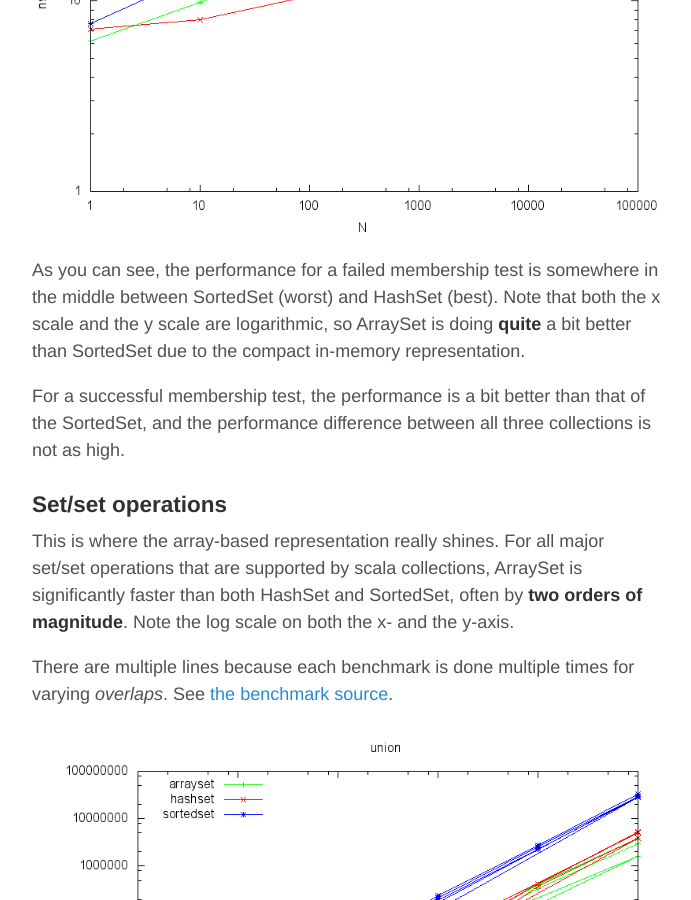
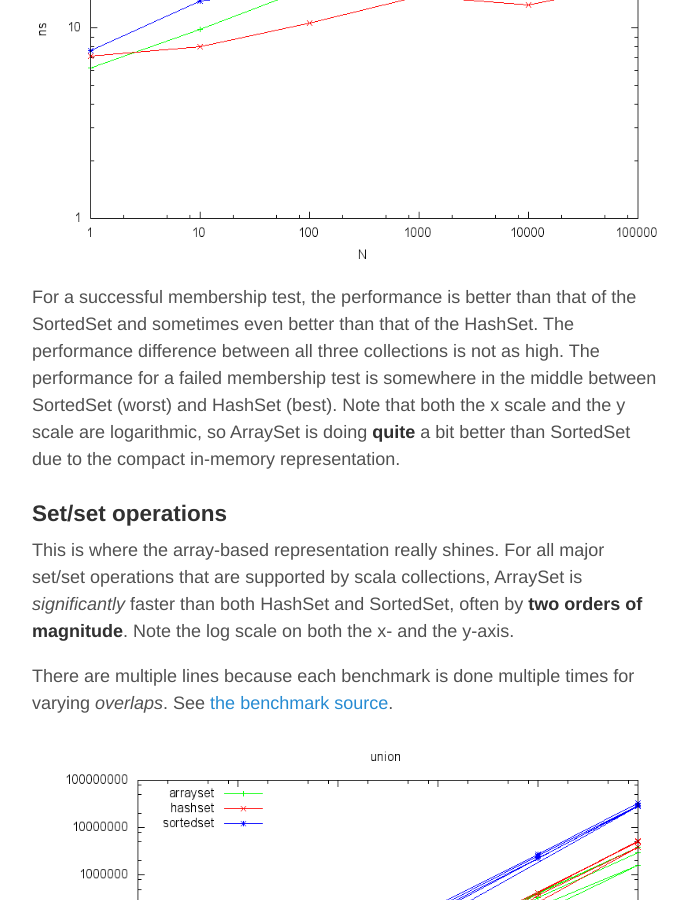
Before and after one commit to rklaehn/rklaehn.github.io, a Jekyll site: the page built from _posts/2015-12-18-array-based-immutable-collections.md, in a window 1280 px wide and 900 px high, scrolled down 3576 px. Shown: the whole window, without its empty margins (293-984 px from the left). Built offline with Jekyll 4.4.1, drawn with Linux system fonts in a browser that asks for light colours; some of the changed text lies outside the part shown.

Commit message:
Update 2015-12-18-array-based-immutable-collections.md

```diff
--- a/_posts/2015-12-18-array-based-immutable-collections.md
+++ b/_posts/2015-12-18-array-based-immutable-collections.md
@@ -23,7 +23,7 @@
 
 ## ArraySet
 
-An `ArraySet[A]` is just a wrapper around an ordered array. Lookup for contains etc. is done using a binary search and is therefore O(log n). Elements are sorted, so an `ArraySet[A]` is most closely comparable with a `SortedSet[A]` from the scala collections library. But it will still perform better than a binary search tree, since the data is in a single continuous section of memory. And of course it will work up to very large collections where a binary tree will run out of memory because of its memory overhead.
+The benchmarks compare creation, membership test, and bulk operations for `ArraySet[T]` with `scala.collection.immutable.SortedSet[T]` and `scala.collection.immutable.HashSet[T]`. An `ArraySet[A]` is just a wrapper around an ordered array. Lookup for contains etc. is done using a binary search and is therefore O(log n). Elements are sorted, so an `ArraySet[A]` is most closely comparable with a `SortedSet[A]`. But it will still perform better than a binary search tree, since the data is in a single continuous section of memory. And of course it will work up to very large collections where a binary tree will run out of memory because of its memory overhead.
 
 ### Building
 
@@ -31,21 +31,19 @@
 
 ![Building ArraySets]({{ site.url }}/assets/setcreate.png)
 
-As you can see from this benchmark, bulk creation of ArraySet[Int] is consistently *much* faster than building HashSet[Int] or SortedSet[Int]. The naive approach of adding elements sequentially unsurprisingly gets much slower for high n, since it is an O(n<sup>2</sup>) operation. So don't do that.
+As you can see from this benchmark, bulk creation of ArraySet[Int] is consistently *much* faster than building HashSet[Int] or SortedSet[Int]. The naive approach of adding elements sequentially unsurprisingly gets much slower for high n, since it is an O(n<sup>2</sup>) operation. *So don't do that.*
 
 ### Set/element operations
 
-The essential set/element operation for a set is membership test. This benchmark compares an `ArraySet[T]` with a `scala.collection.immutable.HashSet[T]` and `scala.collection.immutable.SortedSet[T]`. The two cases are for if the element is contained in the set, and if it is not contained in the set (outside).
+The essential set/element operation for a set is membership test. The two cases are for if the element is contained in the set, and if it is not contained in the set (outside).
 
 ![Set/Element operations]({{ site.url }}/assets/setelement.png)
 
-As you can see, the performance for a failed membership test is somewhere in the middle between SortedSet (worst) and HashSet (best). Note that both the x scale and the y scale are logarithmic, so ArraySet is doing **quite** a bit better than SortedSet due to the compact in-memory representation.
-
-For a successful membership test, the performance is a bit better than that of the SortedSet, and the performance difference between all three collections is not as high.
+For a successful membership test, the performance is better than that of the SortedSet and sometimes even better than that of the HashSet. The performance difference between all three collections is not as high. The performance for a failed membership test is somewhere in the middle between SortedSet (worst) and HashSet (best). Note that both the x scale and the y scale are logarithmic, so ArraySet is doing **quite** a bit better than SortedSet due to the compact in-memory representation.
 
 ### Set/set operations
 
-This is where the array-based representation really shines. For all major set/set operations that are supported by scala collections, ArraySet is significantly faster than both HashSet and SortedSet, often by **two orders of magnitude**. Note the log scale on both the x- and the y-axis.
+This is where the array-based representation really shines. For all major set/set operations that are supported by scala collections, ArraySet is *significantly* faster than both HashSet and SortedSet, often by **two orders of magnitude**. Note the log scale on both the x- and the y-axis.
 
 There are multiple lines because each benchmark is done multiple times for varying *overlaps*. See [the benchmark source](https://github.com/rklaehn/abc/blob/4eef7940c80da84b4c212b1e1dc2aff624c34930/jmhBenchmarks/src/main/scala/com/rklaehn/abc/SetSetBench.scala).
 
```
